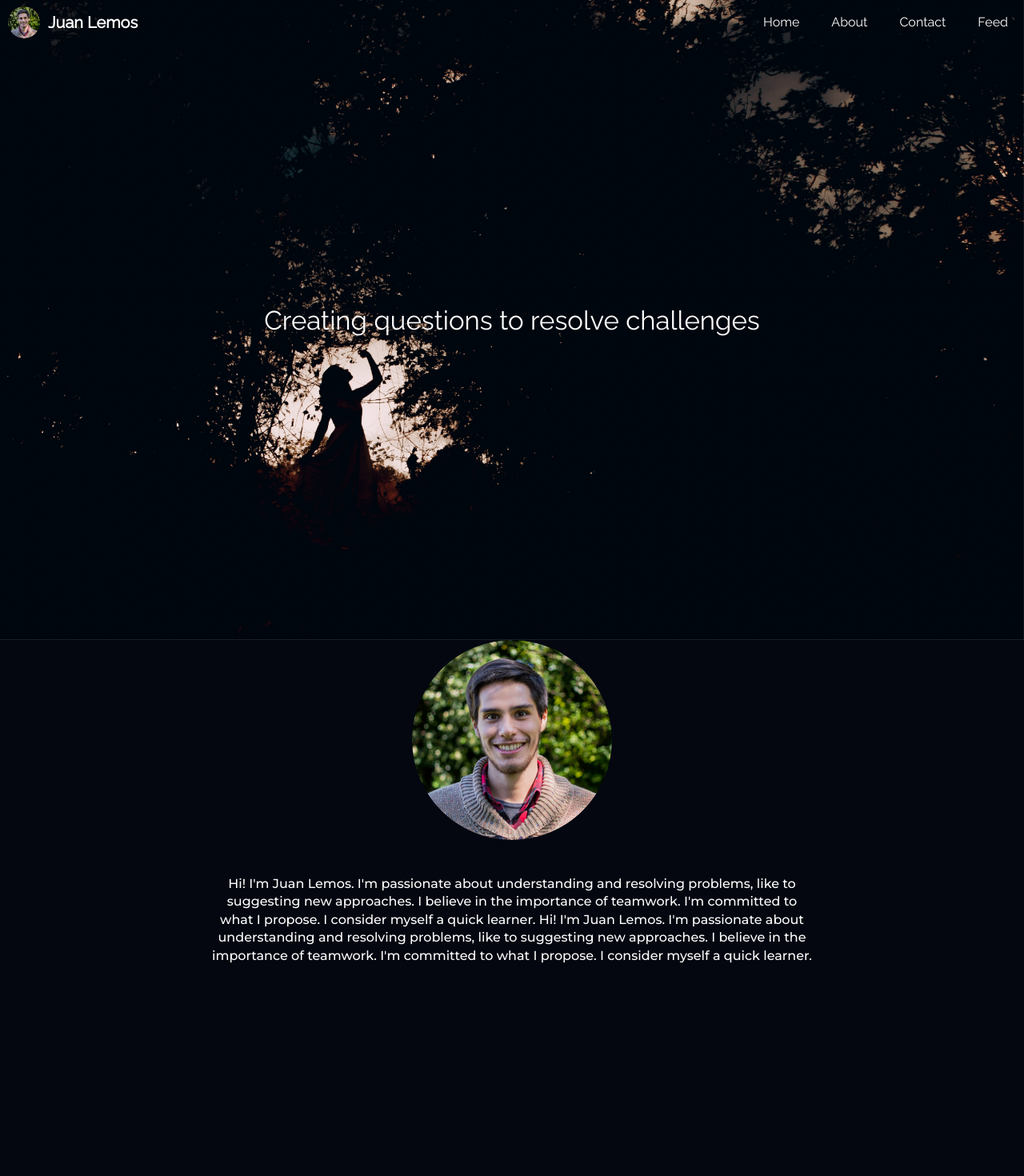
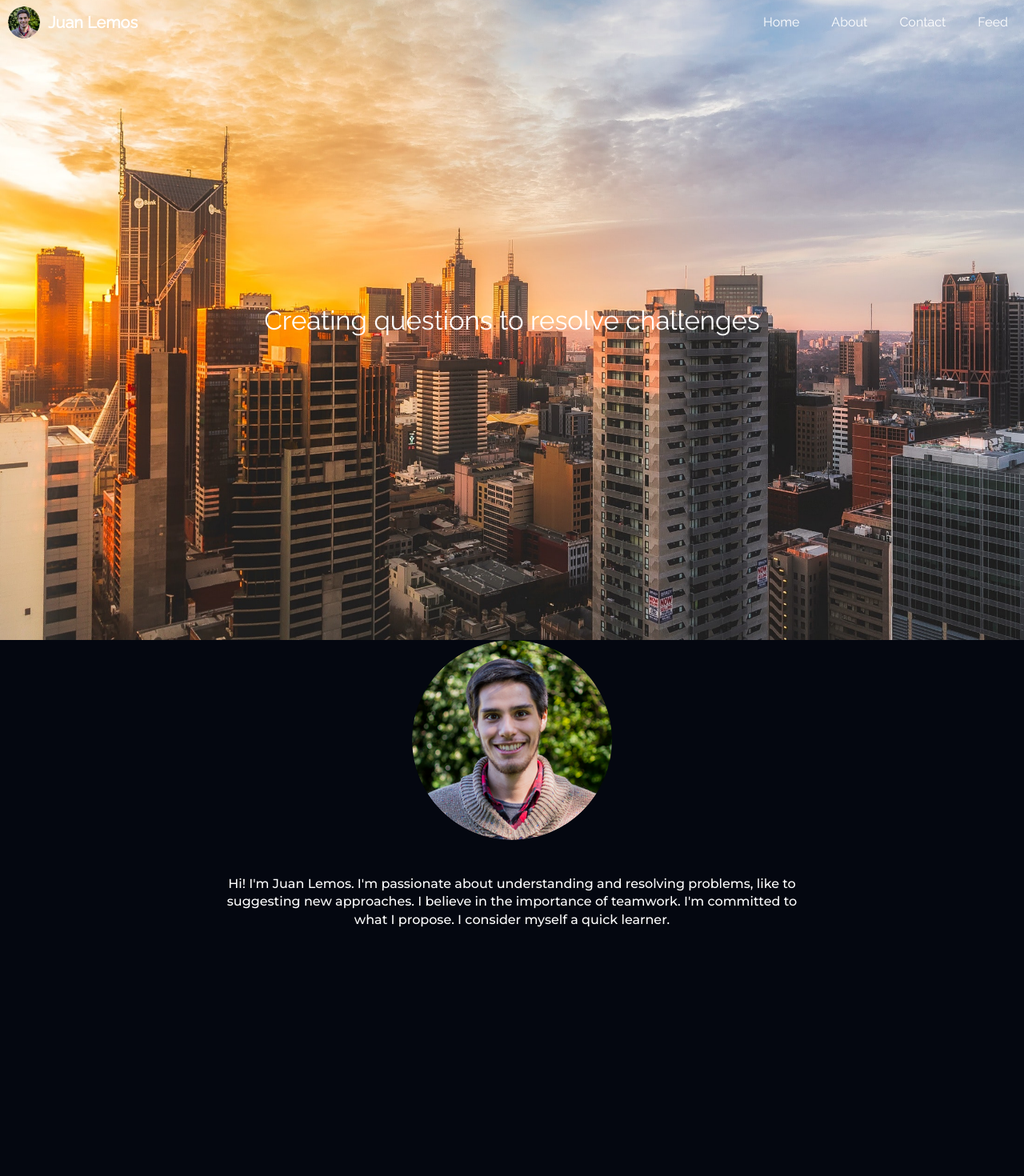
Before and after one commit to juanpale/juanpale.github.io, a React (Create React App) app: page / in a window 1280 px wide. Shown: the top 1470 px of the page at 80% size. Built offline with nearby package versions, Linux system fonts and the light colour scheme.

Commit message:
add multiple images to home page

```diff
--- a/src/App.css
+++ b/src/App.css
@@ -1,6 +1,5 @@
 .vertical {
   width: 100%;
-  min-height: 300vh;
   overflow-x: hidden;
   text-align: center;
 }
--- a/src/components/About/index.js
+++ b/src/components/About/index.js
@@ -35,10 +35,7 @@ export default class Home extends Component {
             Hi! I'm Juan Lemos. I'm passionate about understanding and resolving
             problems, like to suggesting new approaches. I believe in the
             importance of teamwork. I'm committed to what I propose. I consider
-            myself a quick learner. Hi! I'm Juan Lemos. I'm passionate about
-            understanding and resolving problems, like to suggesting new
-            approaches. I believe in the importance of teamwork. I'm committed
-            to what I propose. I consider myself a quick learner.
+            myself a quick learner.
           </TextContainer>
         </Wrapper>
       </ParallaxBanner>
--- a/src/components/Home/index.js
+++ b/src/components/Home/index.js
@@ -1,16 +1,37 @@
 import React, { Component } from "react";
 import image from "assets/image.jpg";
-import { HeaderTitleWrapper, Wrapper } from "./styles";
+import city from "assets/city.jpg";
+import { HeaderTitleWrapper, Wrapper, OuterWraper } from "./styles";
 import { ParallaxBanner } from "react-scroll-parallax";
 
 export default class Home extends Component {
+  constructor(props) {
+    super(props);
+    this.state = { currentImage: image };
+  }
+  componentDidMount() {
+    this.changeImage();
+  }
+
+  changeImage() {
+    setTimeout(() => {
+      if (this.state.currentImage === image) {
+        this.setState({ currentImage: city });
+      } else {
+        this.setState({ currentImage: image });
+      }
+      this.changeImage();
+    }, 3000);
+  }
+
   render() {
     return (
+      <OuterWraper>
         <ParallaxBanner
           style={{ height: "100vh" }}
           layers={[
             {
-            image: image,
+              image: this.state.currentImage,
               amount: 0.3,
               expandend: true
             }
@@ -22,6 +43,7 @@ export default class Home extends Component {
             </HeaderTitleWrapper>
           </Wrapper>
         </ParallaxBanner>
+      </OuterWraper>
     );
   }
 }
--- a/src/components/Home/styles.js
+++ b/src/components/Home/styles.js
@@ -12,6 +12,12 @@ export const Wrapper = styled.div`
   justify-content: center;
 `;
 
+export const OuterWraper = styled.div`
+  .parallax-banner-layer-0 {
+    transition: background-image 1s !important;
+  }
+`;
+
 export const HeaderTitleWrapper = styled.div`
   color: white;
   font-size: 33px;
```
Lines whose indentation alone changed are shown as unchanged.
